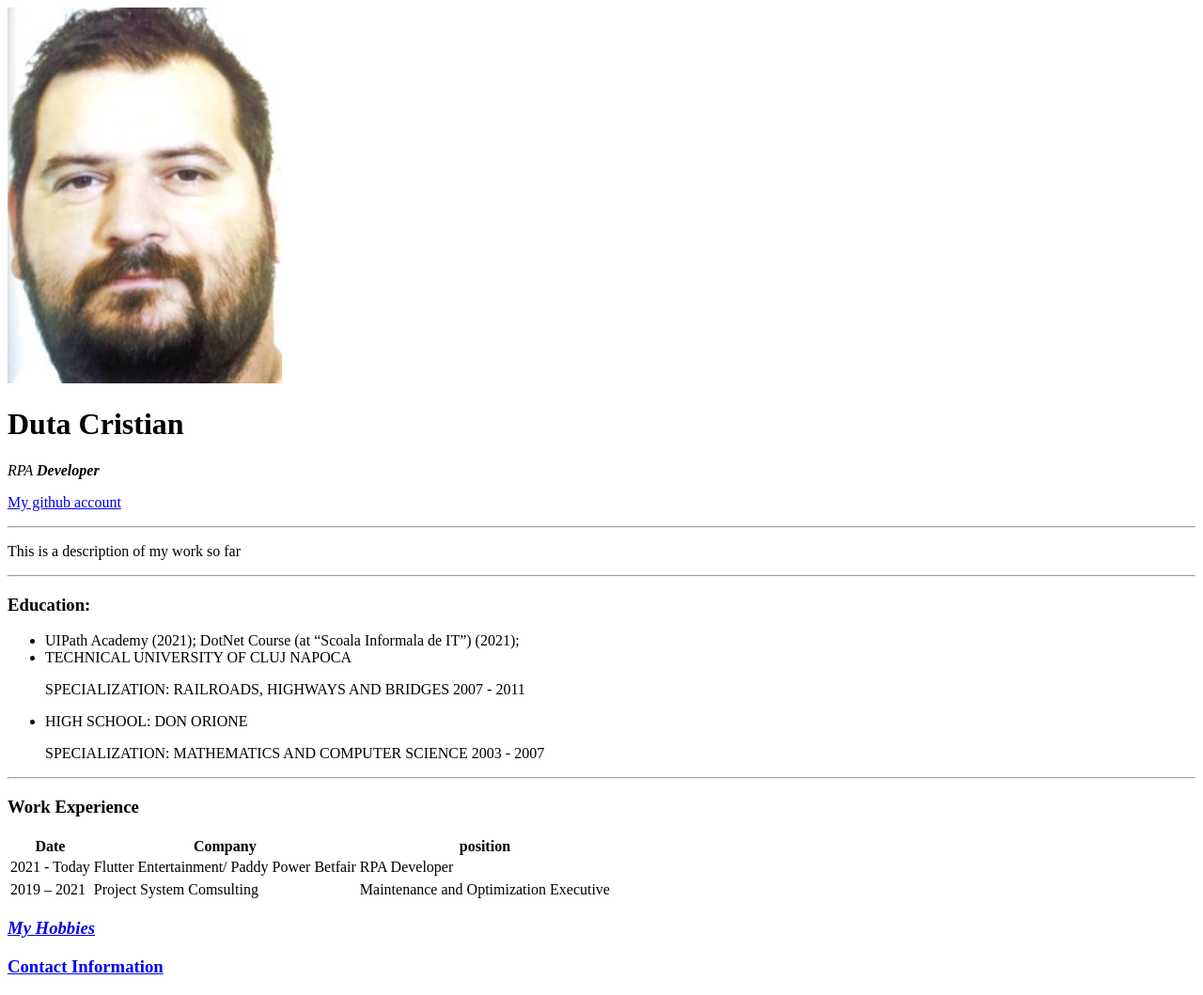
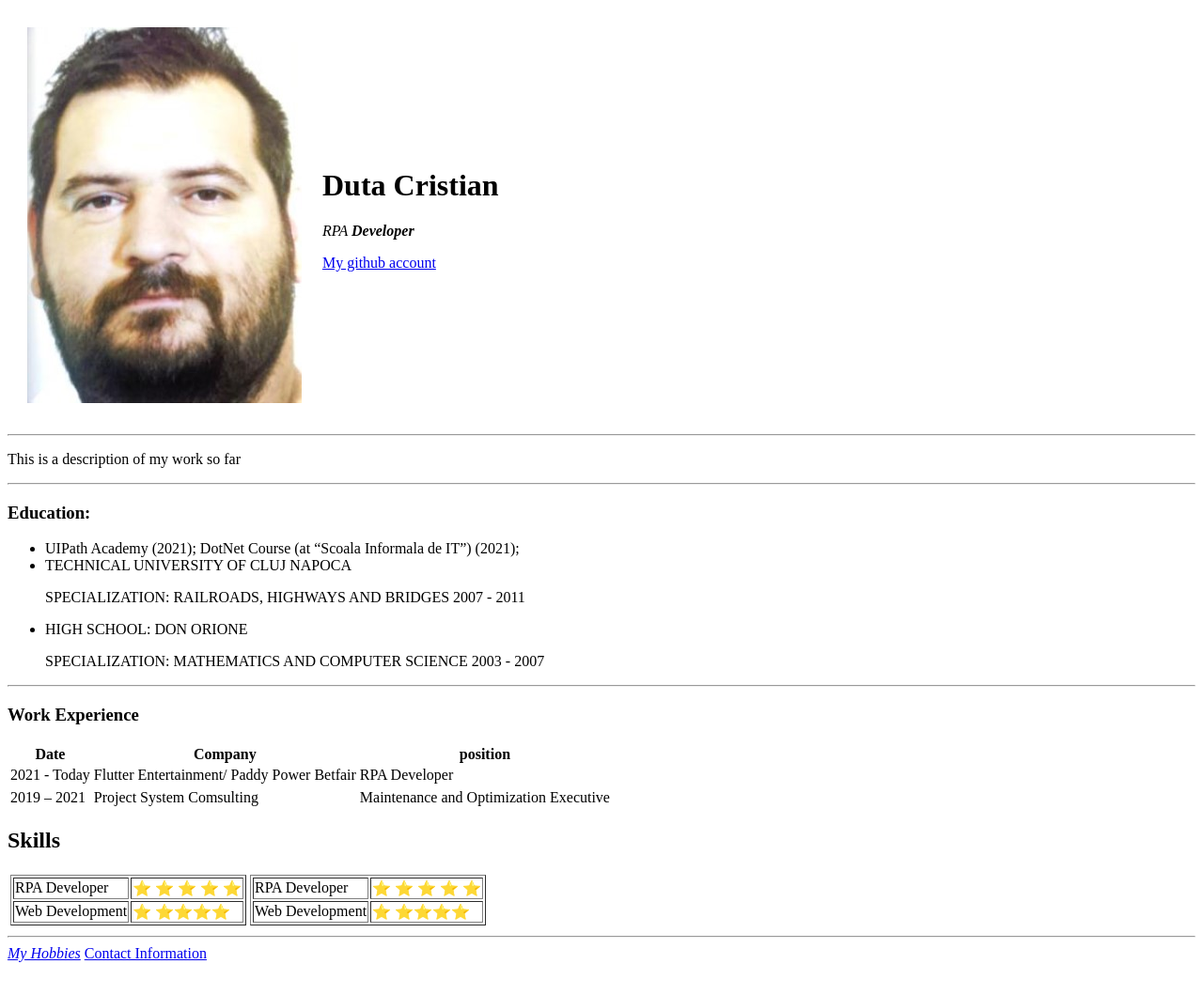
Before and after one commit to Cristians-WebDevelopmentCourse/html_personal_site, a plain HTML site: page index.html in a window 1280 px wide. Shown: the whole page at 94% size. After the commit the page ends 1032 px from the top, so only its background shows below. Drawn offline with Linux system fonts and the light colour scheme.

Commit message:
commit tables

```diff
--- a/index.html
+++ b/index.html
@@ -5,10 +5,19 @@
     <title>&#128525 Cristian's first Sit</title>
 </head>
 <body>
-    <img src="images\self_photo.jpg" alt="Cristians profile picture">
-    <h1><strong> Duta Cristian </strong></h1>
-    <p><em> RPA <strong>Developer</strong></em></p>
-    <p> <a href="https://github.com/CristisGit">My github account</a></p>
+    <table cellspacing="20">
+        <tr>
+            <td>
+                <img src="images\self_photo.jpg" alt="Cristians profile picture">
+            </td>
+            <td>
+                <h1><strong> Duta Cristian </strong></h1>
+                <p><em> RPA <strong>Developer</strong></em></p>
+                <p> <a href="https://github.com/CristisGit">My github account</a></p>
+            </td>
+        </tr>
+
+    </table>
     <hr>
     <p>This is a description of my work so far</p>
     <hr>
@@ -43,11 +52,44 @@
         </tr>
     </tr>
 </tbody>
+</table>
+
+<h2>Skills</h2>
+
+<table>
+    <tr>
+        <td>
+            <table border="1">
+                <tr>
+                    <td>RPA Developer</td>
+                    <td>&#11088 &#11088 &#11088 &#11088 &#11088</td>
+                </tr>
+                <tr>
+                    <td>Web Development</td>
+                    <td>&#11088 ⭐⭐⭐⭐</td>
+                </tr>
+            </table>
+        </td>
+        <td>
+            <table border="1">
+                <tr>
+                    <td>RPA Developer</td>
+                    <td>&#11088 &#11088 &#11088 &#11088 &#11088</td>
+                </tr>
+                <tr>
+                    <td>Web Development</td>
+                    <td>&#11088 ⭐⭐⭐⭐</td>
+                </tr>
+            </table>
+        </td>
+    </tr>
+</table>
 
 
-</table>
 
-<h3><em><a href="hobbies.html">My Hobbies</a></em></h3>
-<h3><a href="Contact_information.html">Contact Information</a></h3>
+
+<hr>
+<em><a href="hobbies.html">My Hobbies</a></em>
+<a href="Contact_information.html">Contact Information</a>
 </body>
 </html>
```
